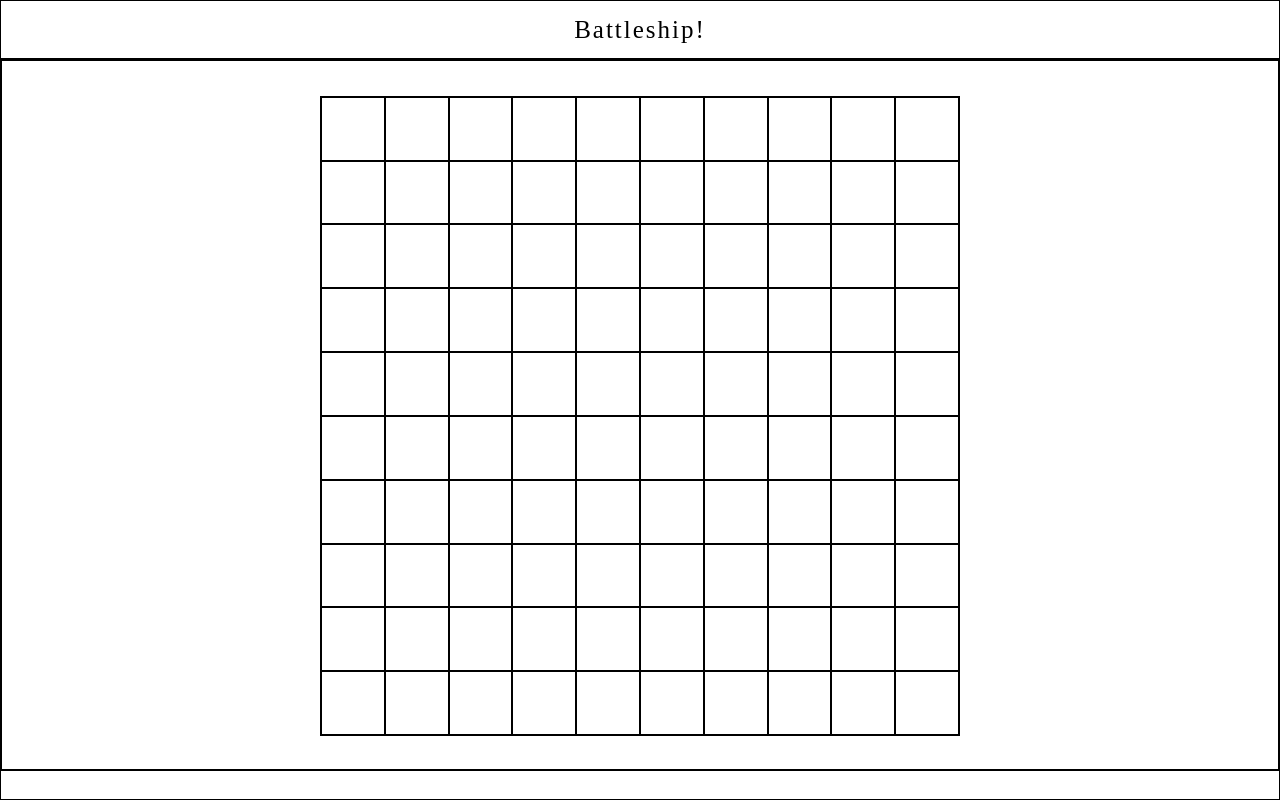
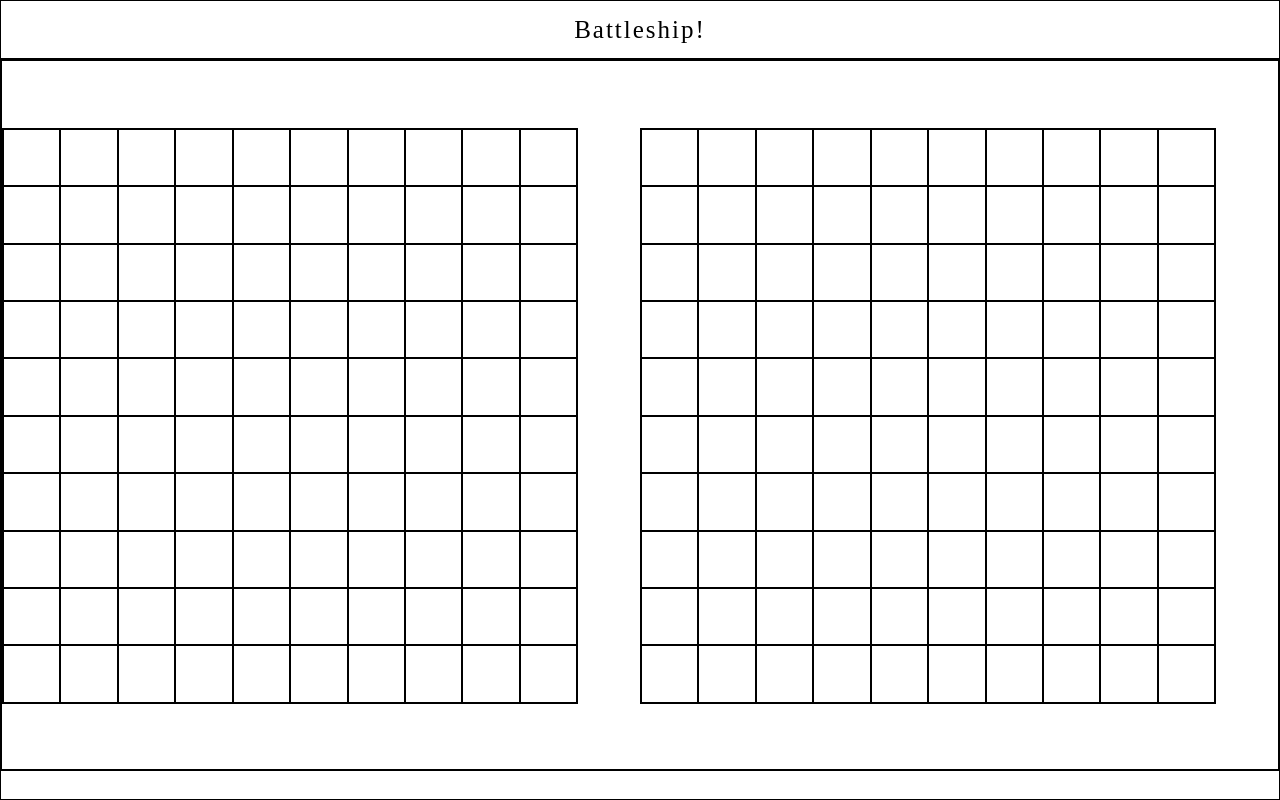
Before and after one commit to lsbdevops/battleship, a website built with webpack: page src/index.html in a window 1280 px wide. Built offline with nearby package versions, Linux system fonts and the light colour scheme.

Commit message:
Add second gameboard to html
Setup the basic template to display two gameboards

```diff
--- a/src/index.html
+++ b/src/index.html
@@ -111,6 +111,108 @@
                 <div class="game-cell"></div>
                 <div class="game-cell"></div>
             </div>
+            <div class="game-board">
+                <div class="game-cell"></div>
+                <div class="game-cell"></div>
+                <div class="game-cell"></div>
+                <div class="game-cell"></div>
+                <div class="game-cell"></div>
+                <div class="game-cell"></div>
+                <div class="game-cell"></div>
+                <div class="game-cell"></div>
+                <div class="game-cell"></div>
+                <div class="game-cell"></div>
+                <div class="game-cell"></div>
+                <div class="game-cell"></div>
+                <div class="game-cell"></div>
+                <div class="game-cell"></div>
+                <div class="game-cell"></div>
+                <div class="game-cell"></div>
+                <div class="game-cell"></div>
+                <div class="game-cell"></div>
+                <div class="game-cell"></div>
+                <div class="game-cell"></div>
+                <div class="game-cell"></div>
+                <div class="game-cell"></div>
+                <div class="game-cell"></div>
+                <div class="game-cell"></div>
+                <div class="game-cell"></div>
+                <div class="game-cell"></div>
+                <div class="game-cell"></div>
+                <div class="game-cell"></div>
+                <div class="game-cell"></div>
+                <div class="game-cell"></div>
+                <div class="game-cell"></div>
+                <div class="game-cell"></div>
+                <div class="game-cell"></div>
+                <div class="game-cell"></div>
+                <div class="game-cell"></div>
+                <div class="game-cell"></div>
+                <div class="game-cell"></div>
+                <div class="game-cell"></div>
+                <div class="game-cell"></div>
+                <div class="game-cell"></div>
+                <div class="game-cell"></div>
+                <div class="game-cell"></div>
+                <div class="game-cell"></div>
+                <div class="game-cell"></div>
+                <div class="game-cell"></div>
+                <div class="game-cell"></div>
+                <div class="game-cell"></div>
+                <div class="game-cell"></div>
+                <div class="game-cell"></div>
+                <div class="game-cell"></div>
+                <div class="game-cell"></div>
+                <div class="game-cell"></div>
+                <div class="game-cell"></div>
+                <div class="game-cell"></div>
+                <div class="game-cell"></div>
+                <div class="game-cell"></div>
+                <div class="game-cell"></div>
+                <div class="game-cell"></div>
+                <div class="game-cell"></div>
+                <div class="game-cell"></div>
+                <div class="game-cell"></div>
+                <div class="game-cell"></div>
+                <div class="game-cell"></div>
+                <div class="game-cell"></div>
+                <div class="game-cell"></div>
+                <div class="game-cell"></div>
+                <div class="game-cell"></div>
+                <div class="game-cell"></div>
+                <div class="game-cell"></div>
+                <div class="game-cell"></div>
+                <div class="game-cell"></div>
+                <div class="game-cell"></div>
+                <div class="game-cell"></div>
+                <div class="game-cell"></div>
+                <div class="game-cell"></div>
+                <div class="game-cell"></div>
+                <div class="game-cell"></div>
+                <div class="game-cell"></div>
+                <div class="game-cell"></div>
+                <div class="game-cell"></div>
+                <div class="game-cell"></div>
+                <div class="game-cell"></div>
+                <div class="game-cell"></div>
+                <div class="game-cell"></div>
+                <div class="game-cell"></div>
+                <div class="game-cell"></div>
+                <div class="game-cell"></div>
+                <div class="game-cell"></div>
+                <div class="game-cell"></div>
+                <div class="game-cell"></div>
+                <div class="game-cell"></div>
+                <div class="game-cell"></div>
+                <div class="game-cell"></div>
+                <div class="game-cell"></div>
+                <div class="game-cell"></div>
+                <div class="game-cell"></div>
+                <div class="game-cell"></div>
+                <div class="game-cell"></div>
+                <div class="game-cell"></div>
+                <div class="game-cell"></div>
+            </div>
         </div>
     </div>
     <footer></footer>
--- a/src/style.css
+++ b/src/style.css
@@ -16,16 +16,17 @@ header, footer, div {
 
 .game-board-container {
     height: 100%;
-    display: flex;
+    display: grid;
+    grid-template-columns: 1fr 1fr;
+    align-content: center;
     align-items: center;
-    justify-content: center;
 }
 
 .game-board {
     display: grid;
-    grid-template-columns: repeat(10, 1fr);
+    grid-template-columns: repeat(10, minmax(10px, 60px));
+    justify-content: center;
     max-width: 90%;
-    height: 90%;
 }
 
 .game-cell {
```
